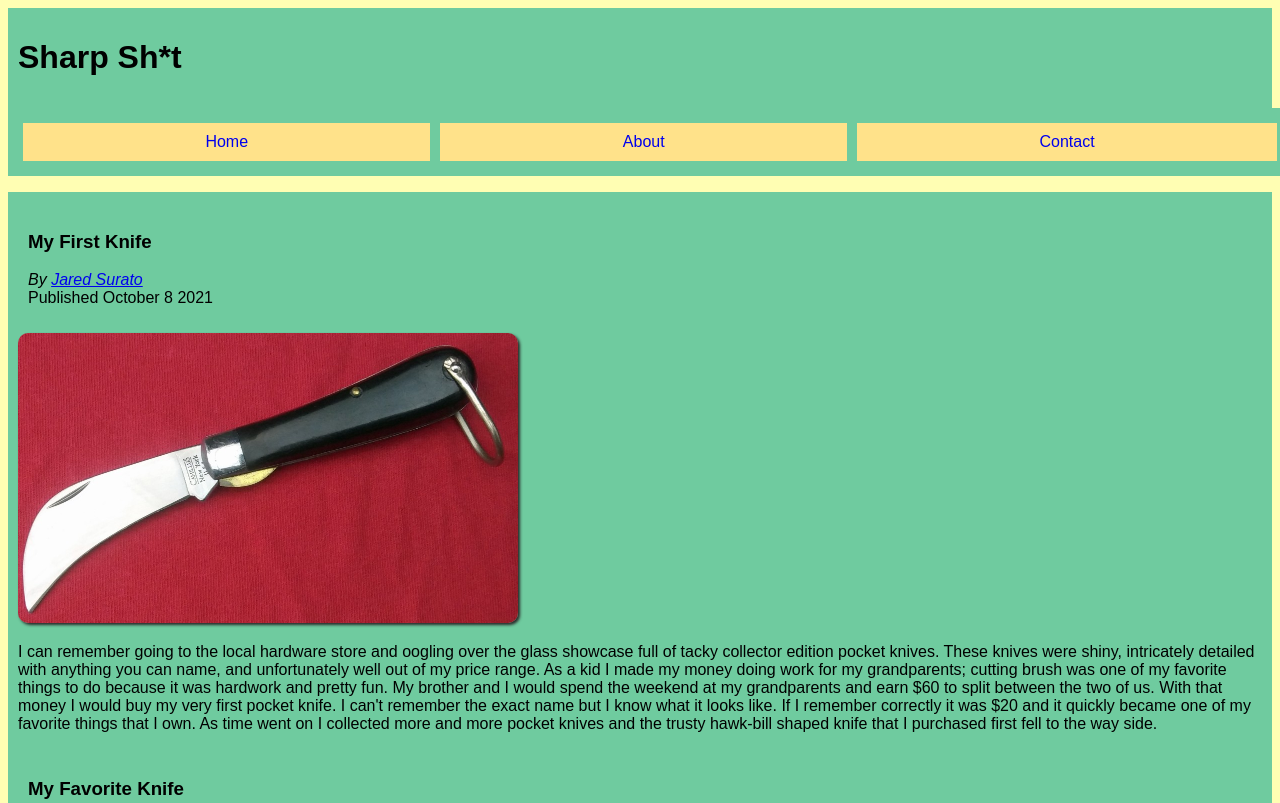
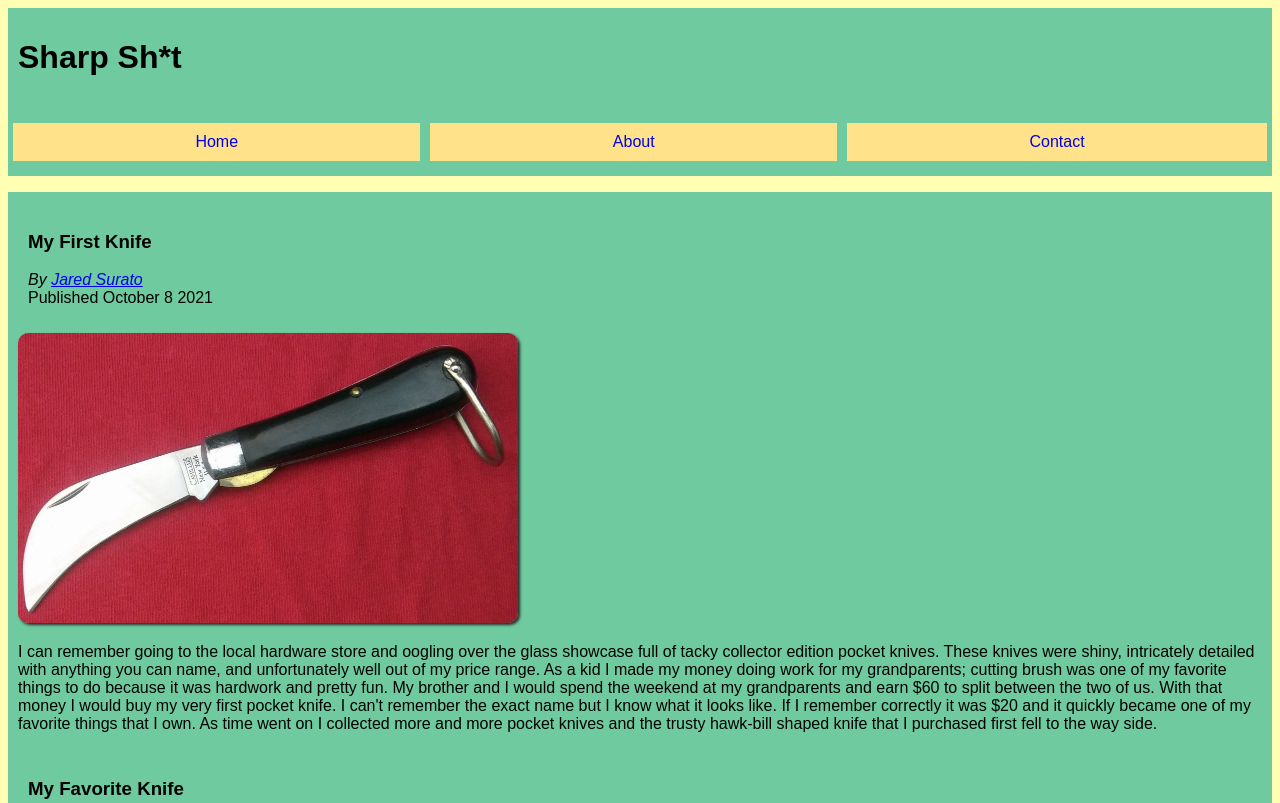
Before and after one commit to jaredsurato/mi349_blog, a plain HTML site: page index.html in a window 1280 px wide. Shown: the top 803 px of the page. Drawn offline with Linux system fonts and the light colour scheme.

Commit message:
altered padding on header nav

```diff
--- a/style.css
+++ b/style.css
@@ -17,7 +17,8 @@ main, header {
     width: 100%;
     background: #6fcb9f;
     margin-bottom: 1em;
-    padding: 10px;
+    padding-top: 10px;
+    padding-bottom: 10px;
 }
 
 .nav-list {
```
